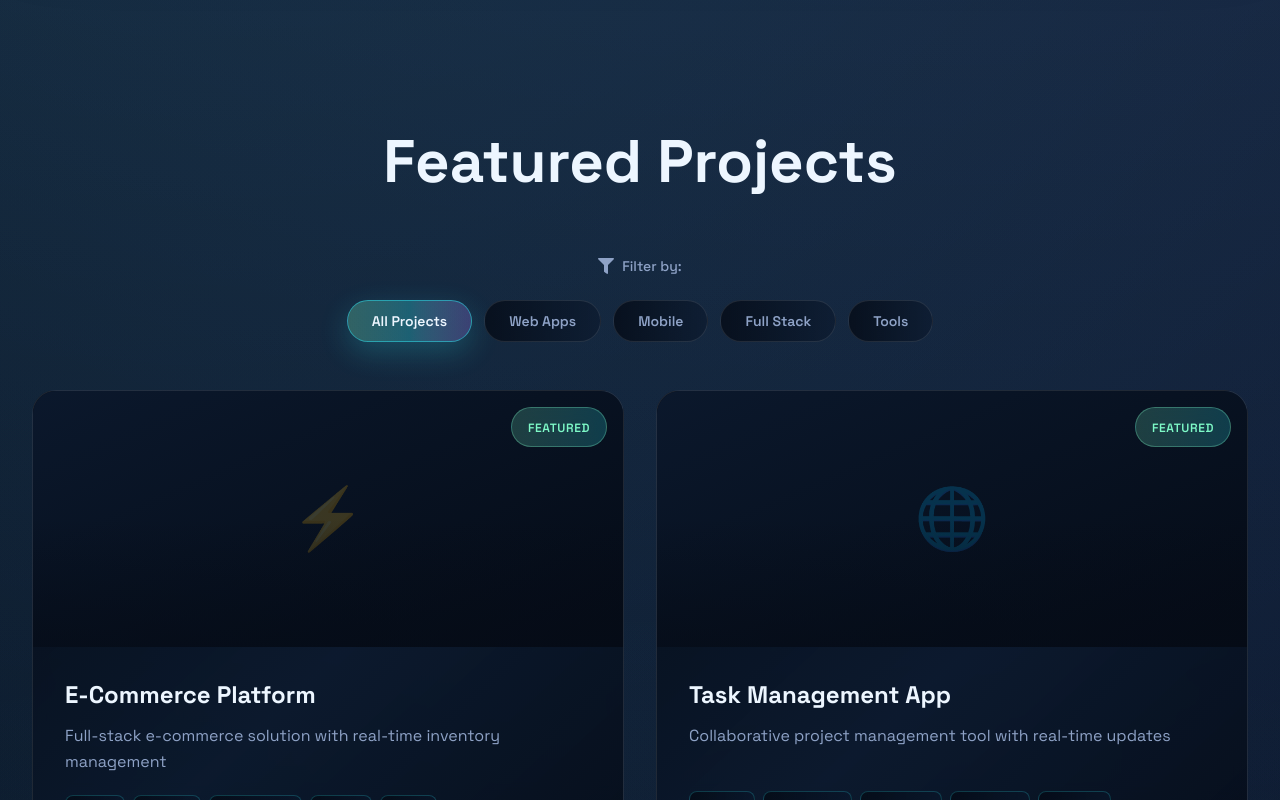
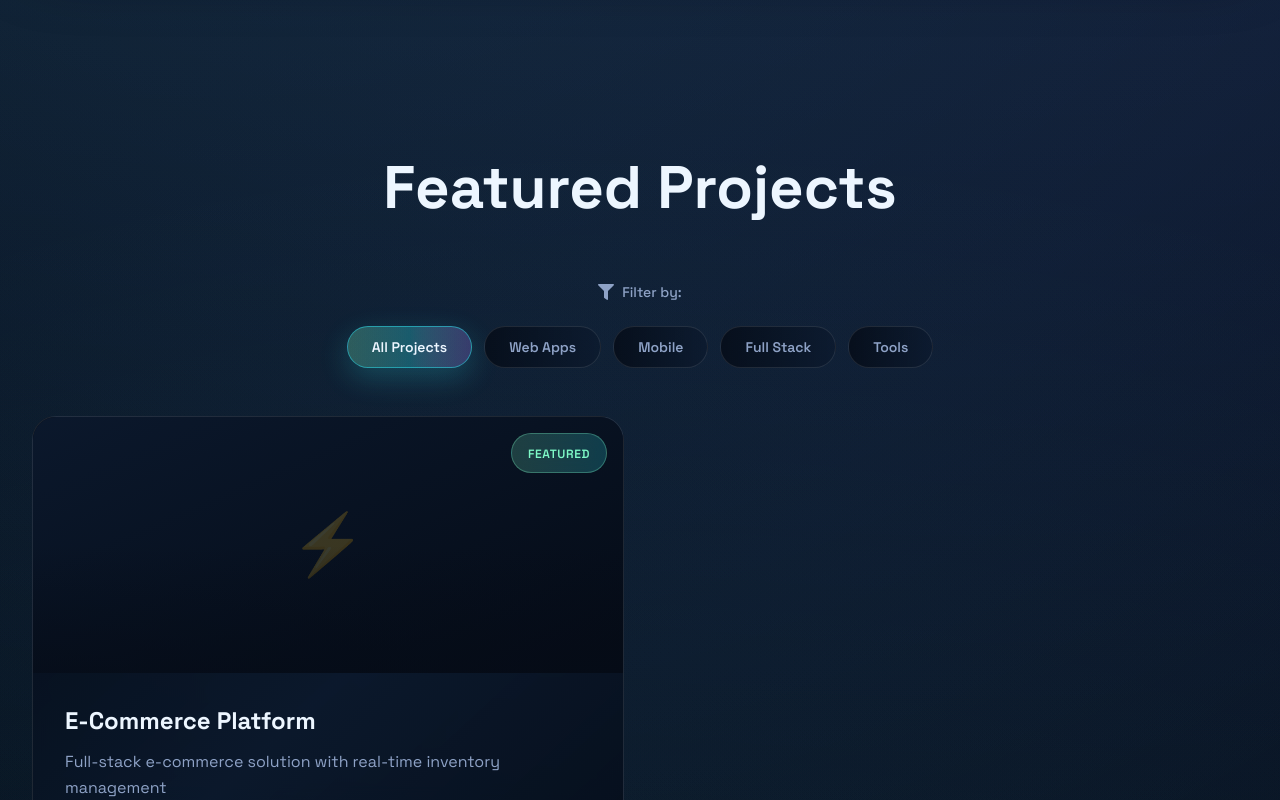
Before and after one commit to Dest3fano/React-Portfolio-Joe-D, a React (Vite) app in the folder portfolio/: page / in a window 1280 px wide. Shown: the part 2000-2800 px from the top of the page. Built offline with nearby package versions, Linux system fonts and the light colour scheme.

Commit message:
- Updated my about me bio.

```diff
--- a/portfolio/src/data/about.ts
+++ b/portfolio/src/data/about.ts
@@ -3,10 +3,13 @@ export const aboutData = {
 
 
   story: [
-    "I'm a full-stack developer who loves turning ideas into reality through clean, efficient code. With a strong foundation in modern web technologies, I specialize in building responsive, user-centric applications that scale.",
-    "My journey in development has taught me that great software isn't just about writing code—it's about understanding user needs, collaborating with teams, and continuously learning new technologies to stay ahead of the curve.",
-    "When I'm not coding, you'll find me exploring new frameworks, contributing to open-source projects, or mentoring junior developers. I believe in writing code that's not just functional, but maintainable and elegant."
+    "I’m a full stack developer specializing in building fast, high-performing websites that stand out, drive leads, and help businesses grow. With a strong foundation in React, TypeScript, and Node.js, I build responsive, user friendly applications that run smoothly and scale easily",
+    "As I continue growing in the field, I’ve learned that great software is about more than writing code. It requires understanding user needs, communicating clearly, collaborating well, and staying curious about new tools and technologies.",
+"Outside of coding, I enjoy exploring new frameworks, contributing to open-source projects, and helping other developers learn. I’m passionate about writing code that is not only functional but also maintainable, and built to last."
   ],
+
+
+
 
   stats: [
     { label: "Years Experience", value: "2+", icon: "FaCalendar" },
--- a/portfolio/src/data/projects.ts
+++ b/portfolio/src/data/projects.ts
@@ -26,68 +26,7 @@ export const projects: Project[] = [
     featured: true,
     category: 'fullstack'
   },
-  {
-    id: 2,
-    title: 'Task Management App',
-    description: 'Collaborative project management tool with real-time updates',
-    longDescription: 'Developed a real-time task management application with team collaboration features, drag-and-drop interface, and notification system.',
-    image: '/projects/taskapp.jpg',
-    tech: ['Next.js', 'TypeScript', 'MongoDB', 'Socket.io', 'Tailwind'],
-    liveUrl: 'https://example.com',
-    githubUrl: 'https://github.com',
-    caseStudyUrl: '/case-studies/task-management-app',
-    featured: true,
-    category: 'web'
-  },
-  {
-    id: 3,
-    title: 'Weather Dashboard',
-    description: 'Real-time weather tracking with interactive maps and forecasts',
-    longDescription: 'Created a weather dashboard that displays real-time weather data, interactive maps, and 7-day forecasts using multiple weather APIs.',
-    image: '/projects/weather.jpg',
-    tech: ['React', 'TypeScript', 'OpenWeather API', 'Mapbox'],
-    liveUrl: 'https://example.com',
-    githubUrl: 'https://github.com',
-    caseStudyUrl: '/case-studies/weather-dashboard',
-    featured: false,
-    category: 'web'
-  },
-  {
-    id: 4,
-    title: 'Portfolio CMS',
-    description: 'Headless CMS for managing portfolio content dynamically',
-    longDescription: 'Built a custom headless CMS for portfolio management with markdown support, image optimization, and API endpoints.',
-    image: '/projects/cms.jpg',
-    tech: ['Node.js', 'Express', 'MongoDB', 'AWS S3'],
-    githubUrl: 'https://github.com',
-    caseStudyUrl: '/case-studies/portfolio-cms',
-    featured: false,
-    category: 'fullstack'
-  },
-  {
-    id: 5,
-    title: 'Fitness Tracker',
-    description: 'Mobile-first fitness tracking app with workout plans',
-    longDescription: 'Designed and developed a fitness tracking application with custom workout plans, progress tracking, and social features.',
-    image: '/projects/fitness.jpg',
-    tech: ['React Native', 'Firebase', 'Redux', 'Chart.js'],
-    liveUrl: 'https://example.com',
-    caseStudyUrl: '/case-studies/fitness-tracker',
-    featured: false,
-    category: 'mobile'
-  },
-  {
-    id: 6,
-    title: 'Code Snippet Manager',
-    description: 'Developer tool for organizing and sharing code snippets',
-    longDescription: 'Created a code snippet manager with syntax highlighting, tagging system, and team sharing capabilities.',
-    image: '/projects/snippets.jpg',
-    tech: ['Vue.js', 'Node.js', 'PostgreSQL', 'Prism.js'],
-    githubUrl: 'https://github.com',
-    caseStudyUrl: '/case-studies/code-snippet-manager',
-    featured: false,
-    category: 'tool'
-  }
+
 ];
 
 export const categories = [
```
